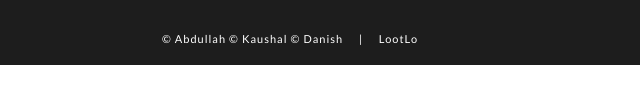
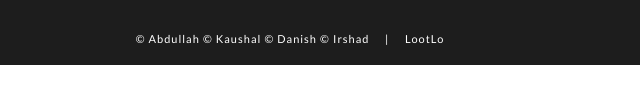
Before and after one commit to Abdullahhh12/LootLo, a plain HTML site: page footer.html in a window 1280 px wide. Shown: the part 228-332 px from the top of the page, 350-990 px from the left. Drawn offline with Linux system fonts and the light colour scheme.

Commit message:
Update footer.html

```diff
--- a/footer.html
+++ b/footer.html
@@ -45,7 +45,7 @@
                     <p> India</p>
                 </div>
             </div>
-            <div id="credit"> © Abdullah © Kaushal  © Danish </a> &nbsp&nbsp&nbsp | &nbsp&nbsp&nbsp <a href="https://lootlo.me/" target="_blank">LootLo </a></div>
+            <div id="credit"> © Abdullah © Kaushal  © Danish © Irshad </a> &nbsp&nbsp&nbsp | &nbsp&nbsp&nbsp <a href="https://lootlo.me/" target="_blank">LootLo </a></div>
         </section>
 
     </footer>
```
